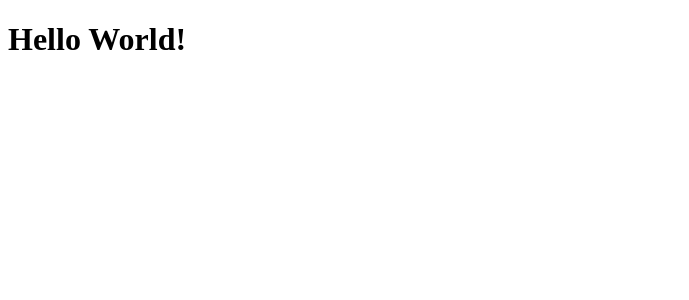
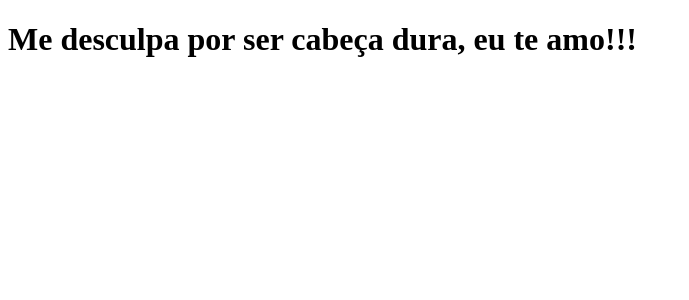
Before and after one commit to LuizDanHp/clone-tabnews, a Next.js app: page / in a window 1280 px wide. Shown: the top 300 px of the page, without its empty margins (0-689 px from the left). Built offline with nearby package versions, Linux system fonts and the light colour scheme.

Commit message:
Update index.js

```diff
--- a/pages/index.js
+++ b/pages/index.js
@@ -1,5 +1,5 @@
 function Home() {
-    return <h1>Hello World!</h1>
+    return <h1>Me desculpa por ser cabeça dura, eu te amo!!!</h1>
 }
 
 export default Home;
```
